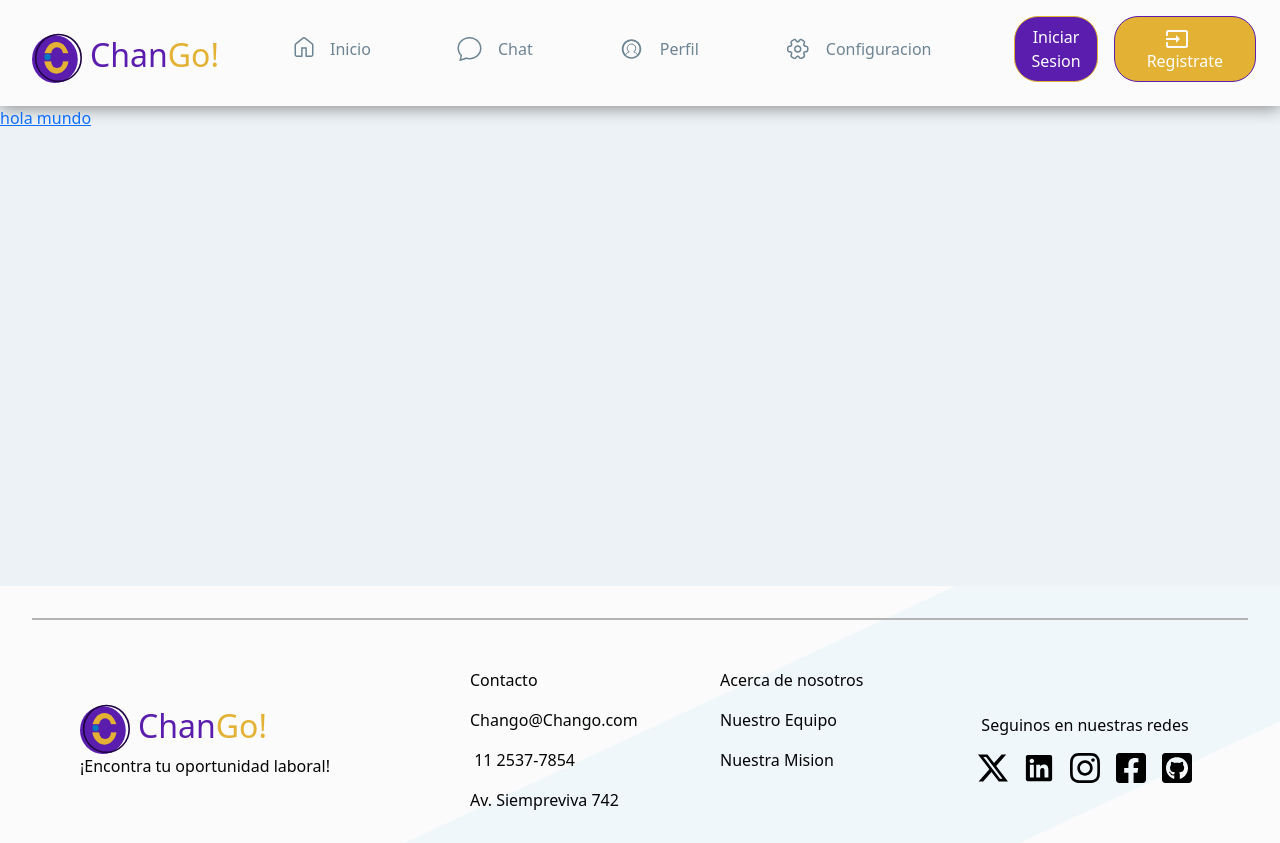
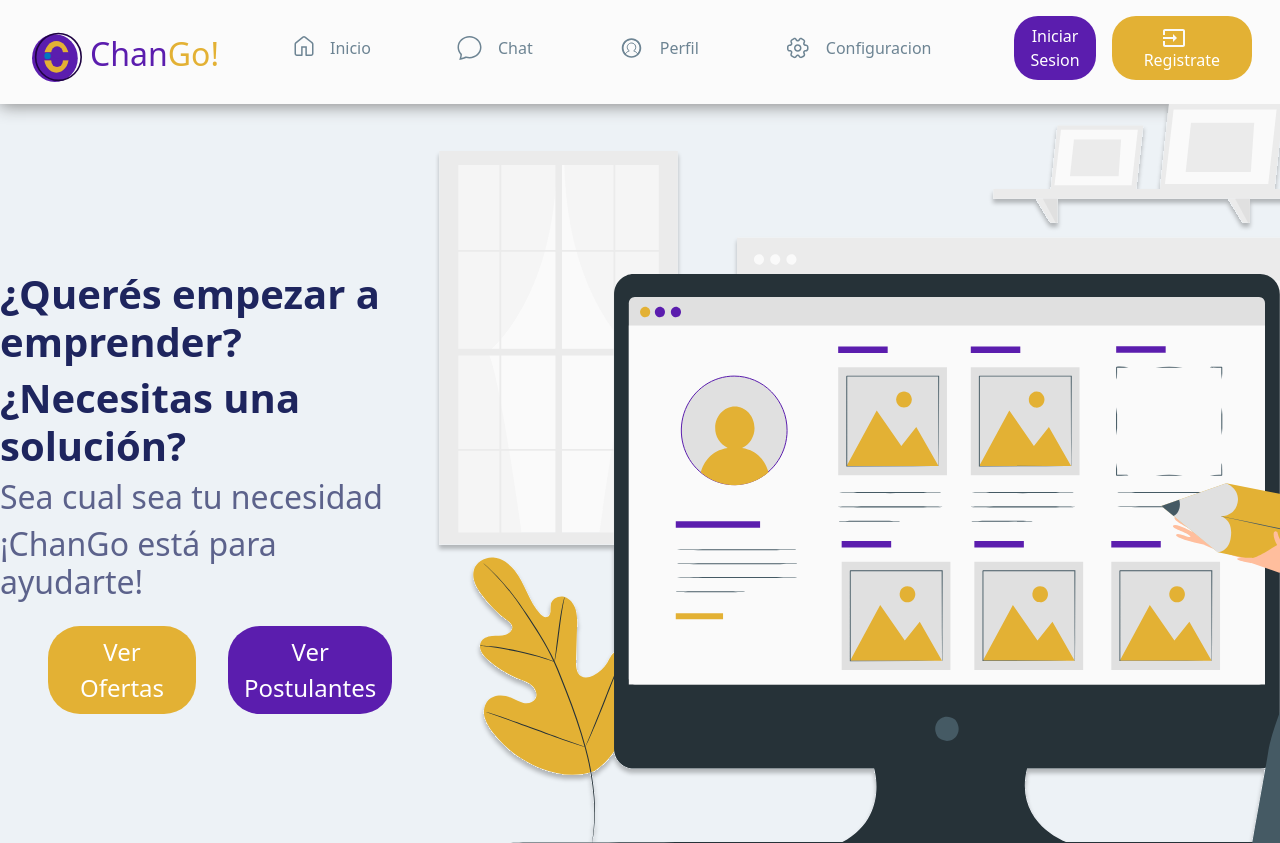
Before and after one commit to k1000oEnz/ChanGo--Main, a website: page index.html in a window 1280 px wide. Shown: the top 843 px of the page. Drawn offline with nearby package versions, Linux system fonts and the light colour scheme.

Commit message:
Agregado Hero y barra diagonal

```diff
--- a/index.html
+++ b/index.html
@@ -60,7 +60,31 @@
       </nav>
     </header>
     <main>
-      <div class="diagonalBar"><a href="">hola mundo</a></div>
+      <section class="Hero d-flex">
+        <article>
+          <h2 class="HeroTitle">
+            ¿Querés empezar a emprender?
+          </h2>
+          <h2 class="HeroTitle">
+            ¿Necesitas una solución?
+          </h2>
+          <h2 class="HeroSubText">
+            Sea cual sea tu necesidad
+          </h2>
+          <h2 class="HeroSubText">
+            ¡ChanGo está para ayudarte!
+          </h2>
+          <ul>
+            <li class="nav__li"><button class="ButtonHero button__styleY"> Ver Ofertas</button></li>
+            <li class="nav__li"><button class="ButtonHero2 button__styleP">Ver Postulantes</button></li>
+          </ul>
+        </article>
+
+        <picture class="HeroIMG">
+          <img src="components/img/Main/HeroPana.svg" alt="">
+        </picture>
+      </section>
+      <div class="diagonalBar"></div>
     </main>
     <aside>
 
--- a/sass/_main.scss
+++ b/sass/_main.scss
@@ -1,10 +1,50 @@
+//================================
+//------- main --------
+//================================
 main{
-
-        height: 60vh;
+        overflow: hidden;
+        position: relative;
+        height: 300vh;
+}
+.Hero{
+    justify-content: space-evenly;
+    align-items: center;
+    ul{
+        display: flex;
+        list-style-type: none;
+        .ButtonHero{
+            font-size: 1.5rem;
+            padding: .5rem 2rem;
+            color: var(--c_white);
+            padding: .5rem 2rem;
+            border-radius: 2rem;
+            margin: 1rem;
+        }
+        .ButtonHero2{
+            font-size: 1.5rem;
+            color: var(--c_white);
+            padding: .5rem 1rem;
+            border-radius: 2rem;
+            margin: 1rem;
+        }
+    }
+    .HeroTitle{
+        font-weight: bold;
+        font-size: 2.5rem;
+        color: #1E255E;
+    }
+    .HeroSubText{
+        color: rgba($color: #1E255E, $alpha: 0.7);
+    }
 }
 .diagonalBar{
     position:absolute;
-    color: rgb(253, 0, 0);
-    height: 2rem;
+    background-color: #4584FF;
+    transform-origin: bottom left;
+    height: 10%;
+    width: 300%;
     z-index: 1;
+    transform: rotate(-46deg);
+    mix-blend-mode: color-burn;
+    bottom: -5%;
 }
--- a/sass/_nav.scss
+++ b/sass/_nav.scss
@@ -42,7 +42,7 @@ nav {
 
 .button__styleP{
   background-color: var(--c_purple400);
-  border: .1rem solid var(--c_yellow400);
+  border: none
 }
 .button__styleP:hover{
   box-shadow: var(--c_shadow);
@@ -50,7 +50,7 @@ nav {
 }
 .button__styleY{
   background-color: var(--c_yellow400);
-  border: .1rem solid var(--c_purple400);
+  border: none;
   padding: .5rem 2rem;
 }
 .button__styleY:hover{
```
Also changed, not shown: components/img/Main/HeroPana.svg (added), css/index.css, 1 other file.
